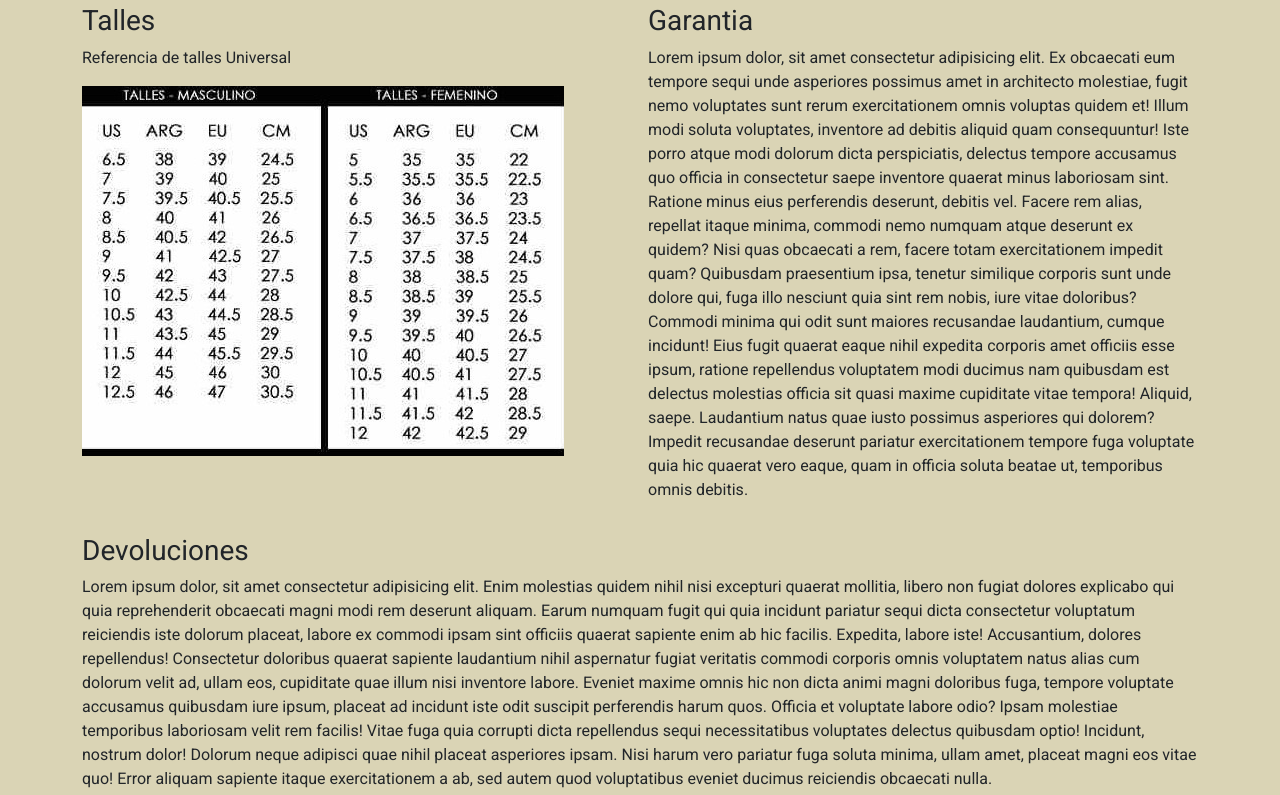
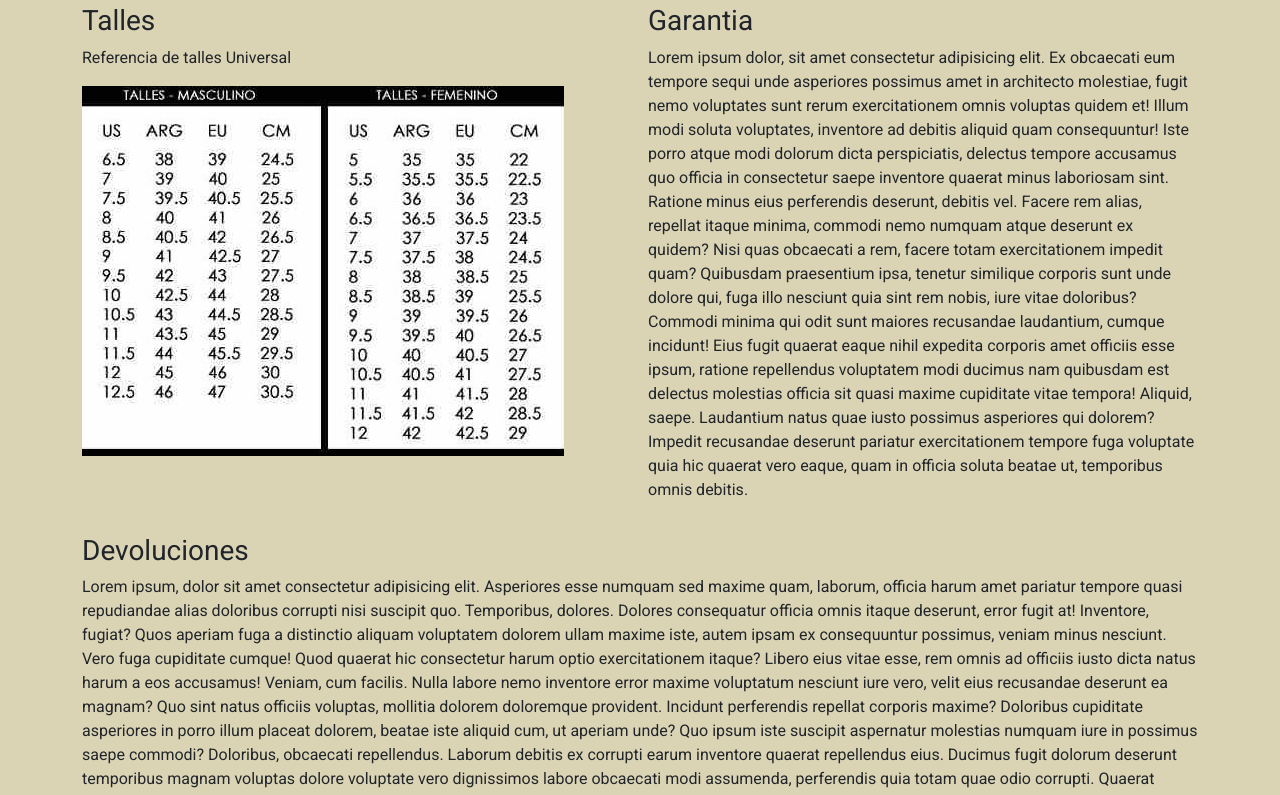
Before and after one commit to Martin-Antelo/Arg.Sneakers, a plain HTML site: page Pages/ayuda.html in a window 1280 px wide. Shown: the part 76-871 px from the top of the page. Drawn offline with nearby package versions, Linux system fonts and the light colour scheme.

Commit message:
Seccion sobre nosotros y ayuda finalizada

```diff
--- a/Pages/ayuda.html
+++ b/Pages/ayuda.html
@@ -60,12 +60,21 @@
                 </div>
                 <div class="col-xs-12 col-sm-12 col-md-12 col-lg-12 col-xl-12">
                     <h3>Devoluciones</h3>
-                    <p>Lorem ipsum dolor, sit amet consectetur adipisicing elit. Enim molestias quidem nihil nisi excepturi quaerat mollitia, libero non fugiat dolores explicabo qui quia reprehenderit obcaecati magni modi rem deserunt aliquam.
-                    Earum numquam fugit qui quia incidunt pariatur sequi dicta consectetur voluptatum reiciendis iste dolorum placeat, labore ex commodi ipsam sint officiis quaerat sapiente enim ab hic facilis. Expedita, labore iste!
-                    Accusantium, dolores repellendus! Consectetur doloribus quaerat sapiente laudantium nihil aspernatur fugiat veritatis commodi corporis omnis voluptatem natus alias cum dolorum velit ad, ullam eos, cupiditate quae illum nisi inventore labore.
-                    Eveniet maxime omnis hic non dicta animi magni doloribus fuga, tempore voluptate accusamus quibusdam iure ipsum, placeat ad incidunt iste odit suscipit perferendis harum quos. Officia et voluptate labore odio?
-                    Ipsam molestiae temporibus laboriosam velit rem facilis! Vitae fuga quia corrupti dicta repellendus sequi necessitatibus voluptates delectus quibusdam optio! Incidunt, nostrum dolor! Dolorum neque adipisci quae nihil placeat asperiores ipsam.
-                    Nisi harum vero pariatur fuga soluta minima, ullam amet, placeat magni eos vitae quo! Error aliquam sapiente itaque exercitationem a ab, sed autem quod voluptatibus eveniet ducimus reiciendis obcaecati nulla.</p>
+                    <p>Lorem ipsum, dolor sit amet consectetur adipisicing elit. Asperiores esse numquam sed maxime quam, laborum, officia harum amet pariatur tempore quasi repudiandae alias doloribus corrupti nisi suscipit quo. Temporibus, dolores.
+                    Dolores consequatur officia omnis itaque deserunt, error fugit at! Inventore, fugiat? Quos aperiam fuga a distinctio aliquam voluptatem dolorem ullam maxime iste, autem ipsam ex consequuntur possimus, veniam minus nesciunt.
+                    Vero fuga cupiditate cumque! Quod quaerat hic consectetur harum optio exercitationem itaque? Libero eius vitae esse, rem omnis ad officiis iusto dicta natus harum a eos accusamus! Veniam, cum facilis.
+                    Nulla labore nemo inventore error maxime voluptatum nesciunt iure vero, velit eius recusandae deserunt ea magnam? Quo sint natus officiis voluptas, mollitia dolorem doloremque provident. Incidunt perferendis repellat corporis maxime?
+                    Doloribus cupiditate asperiores in porro illum placeat dolorem, beatae iste aliquid cum, ut aperiam unde? Quo ipsum iste suscipit aspernatur molestias numquam iure in possimus saepe commodi? Doloribus, obcaecati repellendus.
+                    Laborum debitis ex corrupti earum inventore quaerat repellendus eius. Ducimus fugit dolorum deserunt temporibus magnam voluptas dolore voluptate vero dignissimos labore obcaecati modi assumenda, perferendis quia totam quae odio corrupti.
+                    Quaerat eveniet vero provident eos impedit? Eaque vel ea, quos quaerat suscipit nulla consectetur soluta, accusantium quasi minima corporis voluptatem, sit odit? Velit sed earum neque non, facilis debitis libero.
+                    Nesciunt, iure tempore vel aliquid rerum quis quod fuga corporis nobis magnam omnis placeat eius quos ut ipsam debitis iste voluptate ad mollitia. Earum corporis at enim dolore nemo nostrum.
+                    Corrupti facilis ut cumque atque asperiores, dignissimos voluptatum corporis doloribus, non et dolore aliquam tenetur. Est saepe quam culpa, libero repellat illum excepturi rem provident explicabo, placeat unde officia id.
+                    Natus, provident officiis minima perferendis quae ipsa soluta quod aperiam possimus, saepe nam accusantium facere molestiae tempora itaque atque deleniti eaque maiores! Sequi libero eum ex sit sapiente praesentium eligendi.
+                    Optio, aliquid qui aspernatur, tempore modi facere quas ea dolor, laudantium molestias odit. Voluptas magnam facere optio aliquid. Ullam quisquam voluptatibus impedit inventore nam pariatur accusamus dolor, molestiae error maiores.
+                    Optio quae animi odit repellat expedita eum cupiditate adipisci eius inventore consectetur? Voluptas, earum. Assumenda, neque asperiores eveniet fugiat labore perferendis laudantium amet aperiam repudiandae, esse velit sapiente quod soluta?
+                    Nam mollitia rem aperiam culpa autem hic et veniam dolores doloremque nesciunt ut deleniti soluta inventore a in, maxime dolor corrupti fuga iure vitae veritatis laborum dignissimos iusto? Et, doloremque.
+                    Laborum nam voluptas, temporibus quaerat odit ducimus nihil officiis velit quasi architecto debitis sint dolores corrupti eum cumque tenetur blanditiis dolorum? Possimus animi atque laboriosam ab nam eligendi temporibus facilis?
+                    Provident asperiores illo esse aliquam laborum magnam, voluptatum error necessitatibus? Odio ut illum, exercitationem, perferendis esse dolorem voluptatem eaque numquam quo praesentium in quam quaerat vero molestias placeat voluptate velit.</p>
                 </div>
             </form>
         </div>
```
Also changed, not shown: Pages/sobre-nosotros.html (+15 -6 lines).
